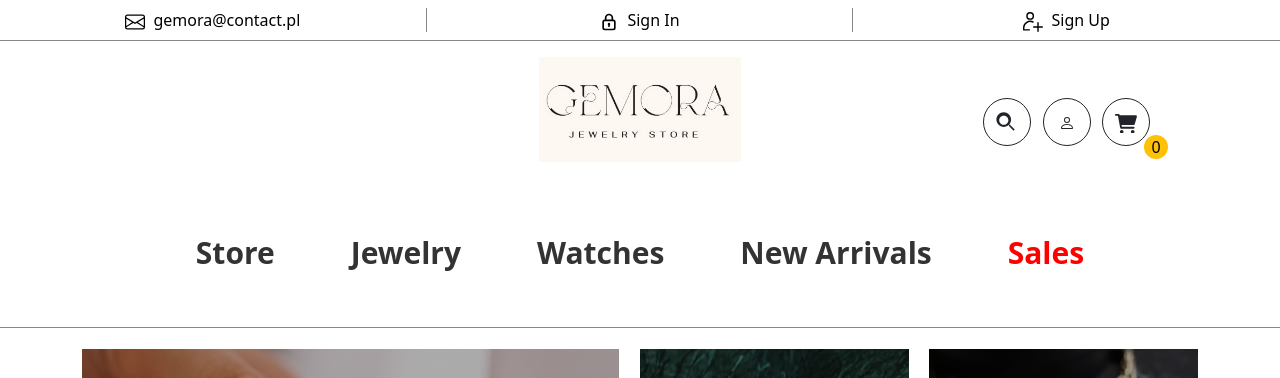
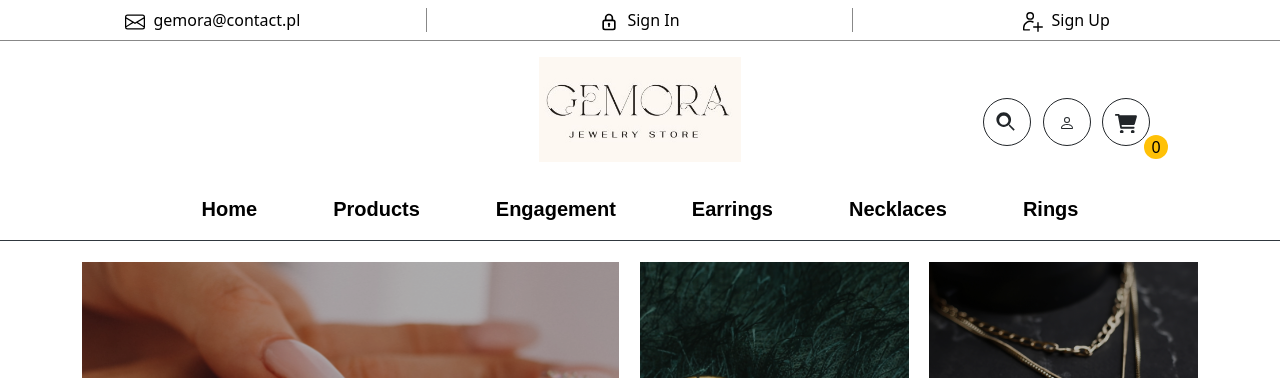
Before and after one commit to stelmaszczykadrian/Gemora-frontend, a React (Create React App) app in the folder gemora/: page / in a window 1280 px wide. Shown: the top 378 px of the page. Built offline with nearby package versions, Linux system fonts and the light colour scheme; the HTML template or start-up script is replaced by a standard one.

Commit message:
Feature: Updated navigation and tabs in Navbar and add new styling

```diff
--- a/gemora/src/components/navbar/Navbar.css
+++ b/gemora/src/components/navbar/Navbar.css
@@ -1,21 +1,21 @@
+/* Styles for Navbar */
 .navbar-bg {
-    background-color: var(--main-bg) !important;
+    background-color: white !important;
+    border-bottom: 1px solid #30373e;
 }
 
 .accordion-button {
-    background-color: var(--main-bg) !important;
-    color: #333 !important;
-    font-size: 30px !important;
+    background-color: white !important;
+    color: black !important;
+    font-size: 20px !important;
+    font-family: Blinker, sans-serif;
     font-weight: bold;
-    padding: 10px 20px !important;
-    margin: 5px !important;
-    border-radius: 5px !important;
+    padding: 0px 30px !important;
     cursor: pointer !important;
     transition: background-color 0.3s ease !important;
     position: relative;
     overflow: hidden;
 }
-
 
 .accordion-button::before {
     content: '';
@@ -24,7 +24,7 @@
     left: 0;
     width: 100%;
     height: 2px;
-    background-color: #555;
+    background-color: #daa14c;
     transform: scaleX(0);
     transform-origin: left;
     transition: transform 0.3s ease;
@@ -42,31 +42,6 @@
     background-color: #eaeaea;
 }
 
-.nav-link {
-    font-size: 16px;
-    color: #555;
-    margin: 5px;
-    padding: 5px 0;
-    text-decoration: none;
-    transition: color 0.3s ease;
-}
-
-.nav-link:hover {
-    color: #333;
-}
-
 .me-auto {
     margin: auto;
-    display: flex;
-    justify-content: center;
 }
-
-
-.navbar-bg {
-    background-color: whitesmoke;
-    border-bottom: 1px solid #888;
-}
-
-.red-text {
-    color: red !important;
-}
--- a/gemora/src/components/navbar/Navbar.tsx
+++ b/gemora/src/components/navbar/Navbar.tsx
@@ -1,81 +1,37 @@
-import React, {useState} from 'react';
+import React from 'react';
 import {Navbar, Container, Nav} from 'react-bootstrap';
 import './Navbar.css';
 
 const CustomNavbar: React.FC = () => {
-    const [jewelryExpanded, setJewelryExpanded] = useState(false);
-    const [watchesExpanded, setWatchesExpanded] = useState(false);
-
-    const toggleJewelryAccordion = () => {
-        setJewelryExpanded(!jewelryExpanded);
-    };
-
-    const toggleWatchesAccordion = () => {
-        setWatchesExpanded(!watchesExpanded);
-    };
 
     return (
-        <div className="navbar-bg py-3">
+        <div className="navbar-bg">
             <Navbar expand="lg">
                 <Container>
-                    <Navbar.Toggle aria-controls="responsive-navbar-nav"/>
+                    <Navbar.Toggle aria-controls="responsive-navbar-nav" />
                     <Navbar.Collapse id="responsive-navbar-nav">
                         <Nav className="me-auto">
+                            <Nav.Link href="/">
+                                <button className="accordion-button">Home</button>
+                            </Nav.Link>
                             <Nav.Link href="/store">
-                                    <button
-                                        className={`accordion-button ${jewelryExpanded ? 'active' : ''}`}
-                                    >
-                                        Store
-                                    </button>
+                                <button className="accordion-button">Products</button>
                             </Nav.Link>
 
                             <Nav.Link href="#">
-                                    <button
-                                        className={`accordion-button ${jewelryExpanded ? 'active' : ''}`}
-                                        onClick={toggleJewelryAccordion}
-                                        aria-expanded={jewelryExpanded}
-                                    >
-                                        Jewelry
-                                    </button>
-                                    {jewelryExpanded && (
-                                        <div className="accordion-content">
-                                            <Nav.Link href="#">Necklaces</Nav.Link>
-                                            <Nav.Link href="#">Earrings</Nav.Link>
-                                            <Nav.Link href="#">Rings</Nav.Link>
-                                        </div>
-                                    )}
+                                <button className="accordion-button">Engagement</button>
                             </Nav.Link>
 
                             <Nav.Link href="#">
-                                    <button
-                                        className={`accordion-button ${watchesExpanded ? 'active' : ''}`}
-                                        onClick={toggleWatchesAccordion}
-                                        aria-expanded={watchesExpanded}
-                                    >
-                                        Watches
-                                    </button>
-                                    {watchesExpanded && (
-                                        <div className="accordion-content">
-                                            <Nav.Link href="#">Men's Watches</Nav.Link>
-                                            <Nav.Link href="#">Women's Watches</Nav.Link>
-                                        </div>
-                                    )}
+                                <button className="accordion-button">Earrings</button>
                             </Nav.Link>
 
                             <Nav.Link href="#">
-                                    <button
-                                        className={`accordion-button ${jewelryExpanded ? 'active' : ''}`}
-                                    >
-                                        New Arrivals
-                                    </button>
+                                <button className="accordion-button">Necklaces</button>
                             </Nav.Link>
 
                             <Nav.Link href="#">
-                                    <button
-                                        className={`accordion-button ${jewelryExpanded ? 'active' : ''} red-text`}
-                                    >
-                                        Sales
-                                    </button>
+                                <button className="accordion-button">Rings</button>
                             </Nav.Link>
                         </Nav>
                     </Navbar.Collapse>
```
Lines whose indentation alone changed are shown as unchanged.
